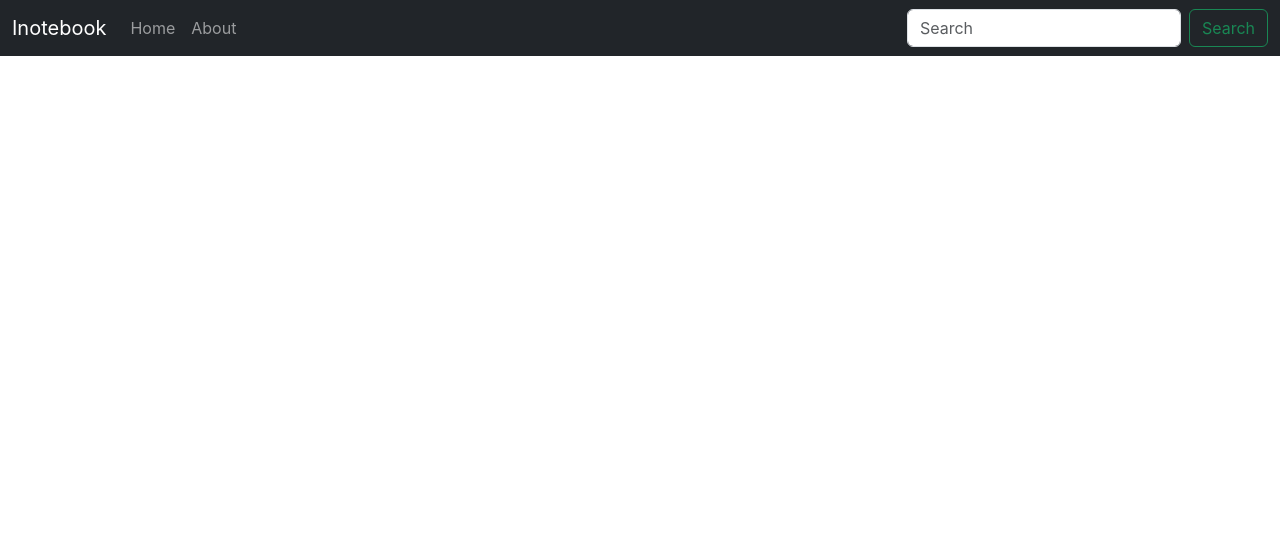
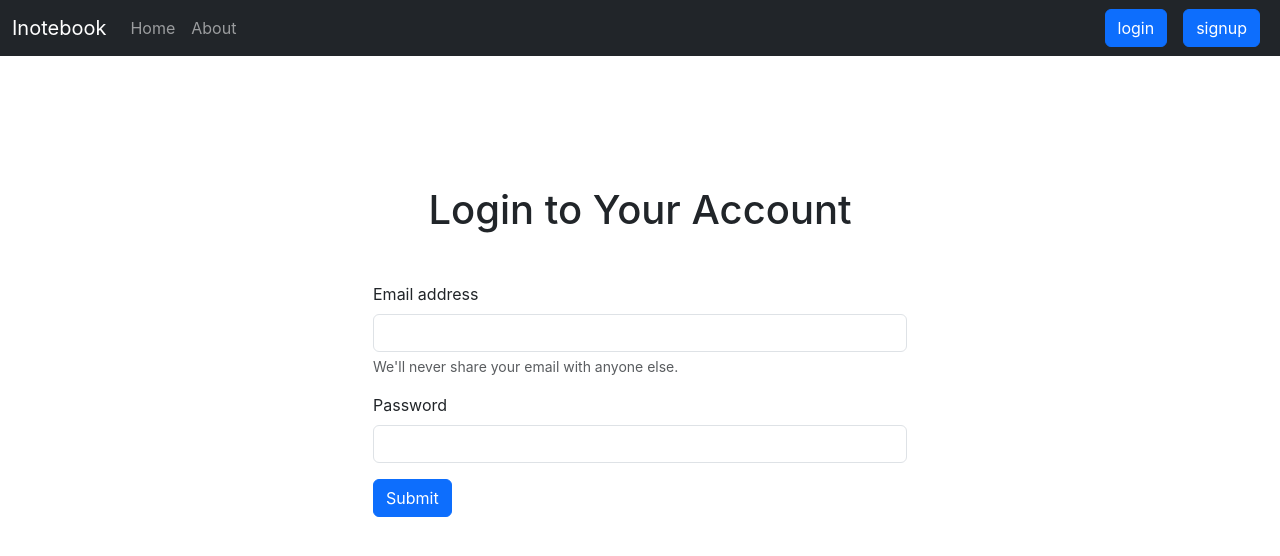
Before and after one commit to anupamjhabbl/mynotes, a React (Create React App) app in the folder inotebook-frontend/: page /login in a window 1280 px wide. Shown: the top 556 px of the page. Built offline with nearby package versions, Linux system fonts and the light colour scheme.

Commit message:
added login system

```diff
--- a/inotebook-frontend/src/App.js
+++ b/inotebook-frontend/src/App.js
@@ -4,6 +4,7 @@ import Home from './components/Home';
 import About from './components/About';
 import NoteState from './context/notes/NoteState';
 import Alert from './components/Alert';
+import Login from './components/Login';
 import {
   BrowserRouter as Router,
   Route,
@@ -23,6 +24,7 @@ function App() {
               <Routes>
                 <Route exact path="/" element={<Home />} />
                 <Route exact path="/about" element={<About />} />
+                <Route exact path="/login" element={<Login/>} />
               </Routes>
             </div>
           </NoteState>
--- a/inotebook-frontend/src/components/About.js
+++ b/inotebook-frontend/src/components/About.js
@@ -1,17 +1,8 @@
-import { useContext, useEffect } from "react";
-import NoteContext from "../context/notes/NoteContext";
 
 function About(){
-    const a = useContext(NoteContext);
-
-    useEffect(() => {
-        a.update();
-        // eslint-disable-next-line
-    },[]);
-
     return (
         <div className="About">
-            <h1 className="text-center">About component {a.state.name} and {a.state.class}</h1>
+            <h1 className="text-center">About component </h1>
         </div>
     )
 }
--- /dev/null
+++ b/inotebook-frontend/src/components/Login.js
@@ -0,0 +1,51 @@
+import { useContext, useState } from "react";
+import NoteContext from "../context/notes/NoteContext";
+import {useNavigate} from 'react-router-dom';
+
+const Login = () => {
+    const [value, setValue] = useState({"email":"","password":""});
+    const contextObj = useContext(NoteContext);
+    let navigate = useNavigate();
+
+    const onChangeMethod = (e) => {
+        setValue({...value, [e.target.name]:e.target.value});
+    }
+
+    const handleSubmit = async (e) => {
+        e.preventDefault();
+        const response = await fetch(`http://localhost:5000/api/auth/login`, {
+            method: "POST",
+            headers: {
+              "Content-Type": "application/json"
+            },
+            body: JSON.stringify(value),
+          });
+          const mainResponse = await response.json();
+          if (mainResponse.success){
+            contextObj.setSuccess(true);
+            localStorage.setItem("token",mainResponse.authToken);
+            navigate('/');
+          }
+          console.log(mainResponse);
+    }
+
+    return (
+        <div className="container w-50" style={{"marginTop":"130px"}}>
+            <h1 className="text-center my-5">Login to Your Account</h1>
+            <form className="my-5" onSubmit={handleSubmit}>
+                <div className="mb-3">
+                    <label htmlFor="exampleInputEmail1" className="form-label">Email address</label>
+                    <input type="email" className="form-control" id="email" value={value.email} name="email" aria-describedby="emailHelp" onChange={onChangeMethod}/>
+                    <div id="emailHelp" className="form-text">We'll never share your email with anyone else.</div>
+                </div>
+                <div className="mb-3">
+                    <label htmlFor="exampleInputPassword1" className="form-label">Password</label>
+                    <input type="password" className="form-control" id="password" name="password" value={value.password} onChange={onChangeMethod}/>
+                </div>
+                <button type="submit" className="btn btn-primary">Submit</button>
+            </form>
+        </div>
+    )
+}
+
+export default Login;
--- a/inotebook-frontend/src/components/Navbar.js
+++ b/inotebook-frontend/src/components/Navbar.js
@@ -33,8 +33,8 @@ const Navbar = () => {
                         </li> */}
                     </ul>
                     <form className="d-flex" role="search">
-                        <input className="form-control me-2" type="search" placeholder="Search" aria-label="Search"/>
-                            <button className="btn btn-outline-success" type="submit">Search</button>
+                        <Link className="btn btn-primary mx-2" to="/login"> login </Link>
+                        <Link className="btn btn-primary mx-2" to="/login"> signup </Link>
                     </form>
                 </div>
             </div>
--- a/inotebook-frontend/src/components/Notes.js
+++ b/inotebook-frontend/src/components/Notes.js
@@ -35,6 +35,7 @@ const Notes = () => {
     }
 
     return (
+        contextObj.success &&
         <div className="your_notes my-5">
             {/* <!-- Modal --> */}
             <div className={`modal ${displayState}`} id="exampleModal" tabIndex="-1" role="dialog" aria-labelledby="exampleModalLabel" aria-hidden="true">
--- a/inotebook-frontend/src/context/notes/NoteState.js
+++ b/inotebook-frontend/src/context/notes/NoteState.js
@@ -6,6 +6,7 @@ const NoteState = ({ children }) => {
   const [alert, setAlert] = useState(false);
   const [alertKey, setAlertKey] = useState(null);
   const [message, setMessage] = useState("");
+  const [success, setSuccess] = useState(false);
 
   // setAlertMethod
   const setAlertMethod = (message) => {
@@ -114,7 +115,7 @@ const NoteState = ({ children }) => {
   }
 
   return (
-    <NoteContext.Provider value={{ notes, setNotes, addNote, editNote, deleteNote, fetchNotes, alert, setAlertMethod, message  }}>
+    <NoteContext.Provider value={{ notes, setNotes, addNote, editNote, deleteNote, fetchNotes, alert, setAlertMethod, message, success, setSuccess  }}>
       {children}
     </NoteContext.Provider>
   )
```
Also changed, not shown: 1 other file (tests, documents, lock files or other folders).
